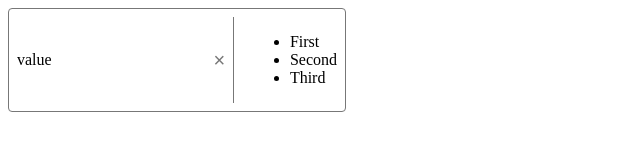
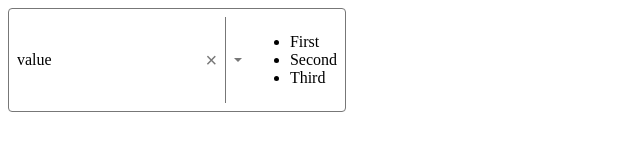
Before and after one commit to Vinnizius1/react_ts-select, a React (Vite) app: page / in a window 1280 px wide. Shown: the top 160 px of the page, without its empty margins (0-640 px from the left). Built offline with nearby package versions, Linux system fonts and the light colour scheme.

Commit message:
estilização do 'caret'

```diff
--- a/src/select.module.css
+++ b/src/select.module.css
@@ -38,3 +38,9 @@
     width: .05em;
     align-self: stretch;
 }
+
+.caret {
+    border: .25em solid transparent;
+    border-top-color: #777;
+    translate: 0 25%;
+}
```
